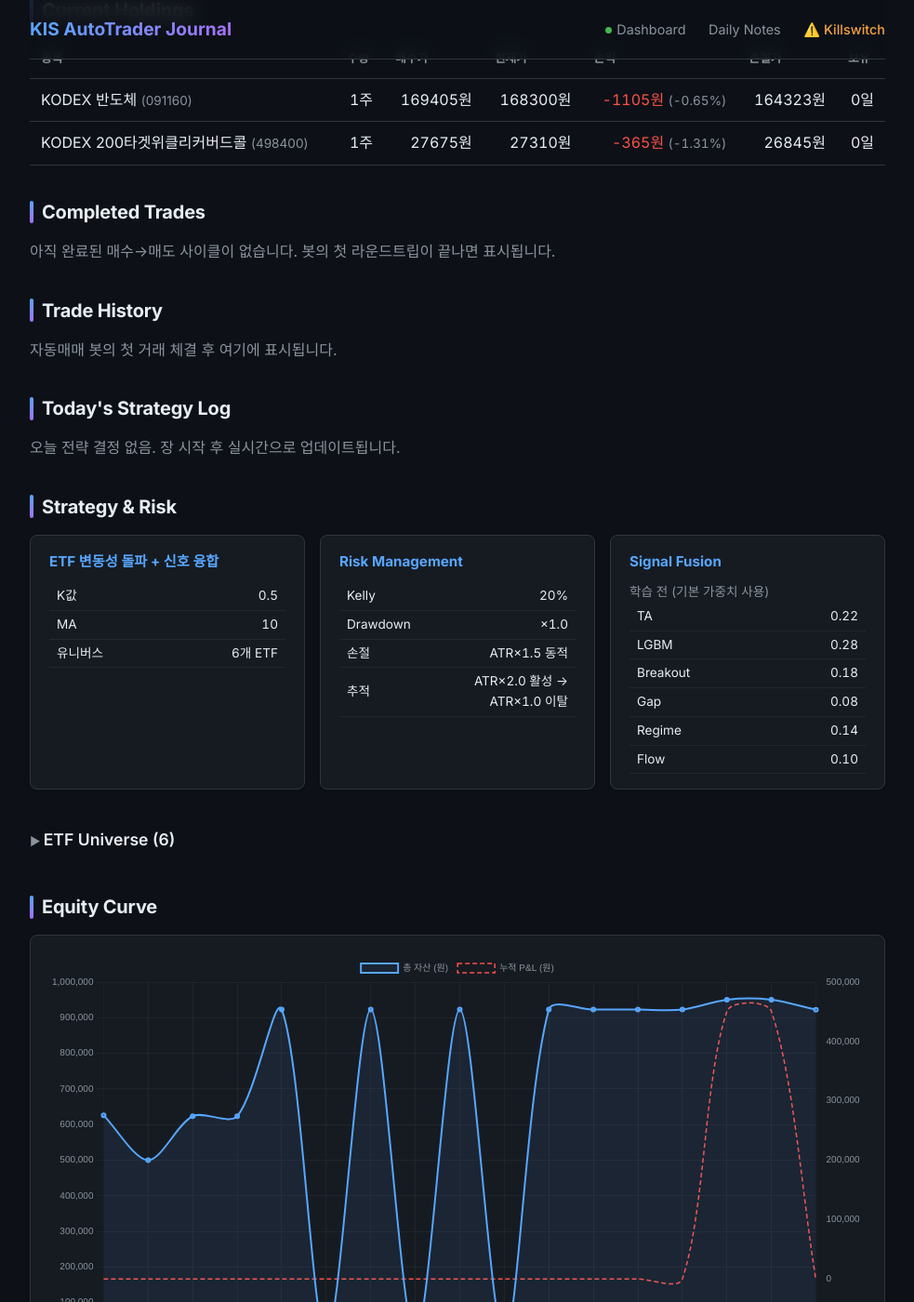
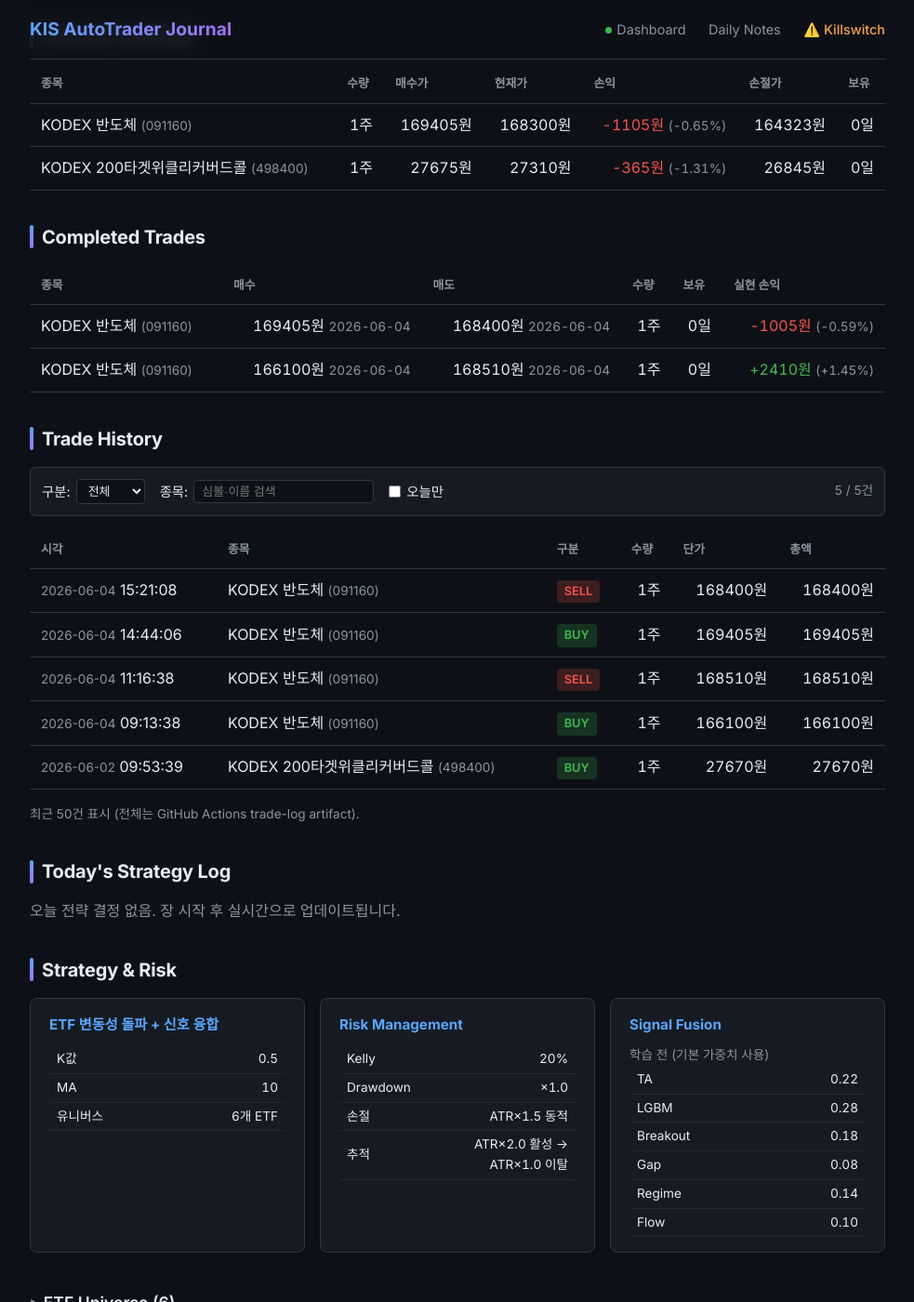
Before and after one commit to BudongJW/kis-trading-journal, a Jekyll site: the page built from index.html, in a window 1280 px wide and 1400 px high, scrolled down 1788 px. Shown: the whole window at 93% size, without its empty margins (148-1131 px from the left). Built offline with Jekyll 4.4.1, drawn with Linux system fonts in a browser that asks for light colours; nearby versions of some CDN libraries; some of the changed text lies outside the part shown.

Commit message:
auto: 상태 새로고침(읽기전용) 15:56

```diff
--- a/_data/portfolio.json
+++ b/_data/portfolio.json
@@ -1,5 +1,5 @@
 {
-  "updated_at": "2026-06-04T15:37:32.135630",
+  "updated_at": "2026-06-04T15:56:20.919113",
   "initial_capital": 500000,
   "cash": 921610,
   "holdings": [
@@ -24,7 +24,6 @@
       "buy_price": 27675,
       "pnl": -365,
       "pnl_pct": -1.31,
-      "manual": true,
       "stop_price": 26845
     }
   ],
@@ -43,48 +42,143 @@
   },
   "holdings_value": 195610,
   "total_value": 922435,
-  "total_pnl": 0,
-  "total_pnl_pct": 0,
-  "realized_pnl": 0,
+  "total_pnl": -26265,
+  "total_pnl_pct": -7.23,
+  "realized_pnl": 1405,
   "unrealized_pnl": -1470,
-  "total_trades": 0,
-  "completed_trades": 0,
-  "winning_trades": 0,
-  "losing_trades": 0,
-  "win_rate": 0.0,
-  "trades": [],
-  "realized": [],
+  "total_trades": 5,
+  "completed_trades": 2,
+  "winning_trades": 1,
+  "losing_trades": 1,
+  "win_rate": 50.0,
+  "trades": [
+    {
+      "timestamp": "2026-06-02T09:53:39",
+      "date": "2026-06-02",
+      "time": "09:53:39",
+      "symbol": "498400",
+      "name": "KODEX 200타겟위클리커버드콜",
+      "side": "buy",
+      "qty": 1,
+      "price": 27670,
+      "amount": 27670
+    },
+    {
+      "timestamp": "2026-06-04T09:13:38",
+      "date": "2026-06-04",
+      "time": "09:13:38",
+      "symbol": "091160",
+      "name": "KODEX 반도체",
+      "side": "buy",
+      "qty": 1,
+      "price": 166100,
+      "amount": 166100
+    },
+    {
+      "timestamp": "2026-06-04T11:16:38",
+      "date": "2026-06-04",
+      "time": "11:16:38",
+      "symbol": "091160",
+      "name": "KODEX 반도체",
+      "side": "sell",
+      "qty": 1,
+      "price": 168510,
+      "amount": 168510
+    },
+    {
+      "timestamp": "2026-06-04T14:44:06",
+      "date": "2026-06-04",
+      "time": "14:44:06",
+      "symbol": "091160",
+      "name": "KODEX 반도체",
+      "side": "buy",
+      "qty": 1,
+      "price": 169405,
+      "amount": 169405
+    },
+    {
+      "timestamp": "2026-06-04T15:21:08",
+      "date": "2026-06-04",
+      "time": "15:21:08",
+      "symbol": "091160",
+      "name": "KODEX 반도체",
+      "side": "sell",
+      "qty": 1,
+      "price": 168400,
+      "amount": 168400
+    }
+  ],
+  "realized": [
+    {
+      "symbol": "091160",
+      "name": "KODEX 반도체",
+      "buy_date": "2026-06-04",
+      "buy_time": "09:13:38",
+      "buy_price": 166100,
+      "sell_date": "2026-06-04",
+      "sell_time": "11:16:38",
+      "sell_price": 168510,
+      "qty": 1,
+      "pnl": 2410,
+      "pnl_pct": 1.45,
+      "hold_days": 0
+    },
+    {
+      "symbol": "091160",
+      "name": "KODEX 반도체",
+      "buy_date": "2026-06-04",
+      "buy_time": "14:44:06",
+      "buy_price": 169405,
+      "sell_date": "2026-06-04",
+      "sell_time": "15:21:08",
+      "sell_price": 168400,
+      "qty": 1,
+      "pnl": -1005,
+      "pnl_pct": -0.59,
+      "hold_days": 0
+    }
+  ],
   "rejected_orders": [],
   "today_summary": {
     "date": "2026-06-04",
-    "buys": 0,
-    "sells": 0,
-    "completed_round_trips": 0,
-    "buy_notional": 0,
-    "sell_notional": 0,
-    "fees": 0,
-    "taxes": 0,
-    "total_cost": 0,
-    "realized_pnl_gross": 0,
-    "realized_pnl_net": 0,
-    "best_trade": null,
-    "worst_trade": null
+    "buys": 2,
+    "sells": 2,
+    "completed_round_trips": 2,
+    "buy_notional": 335505,
+    "sell_notional": 336910,
+    "fees": 101,
+    "taxes": 775,
+    "total_cost": 876,
+    "realized_pnl_gross": 1405,
+    "realized_pnl_net": 529,
+    "best_trade": {
+      "symbol": "091160",
+      "name": "KODEX 반도체",
+      "pnl": 2410,
+      "pnl_pct": 1.45
+    },
+    "worst_trade": {
+      "symbol": "091160",
+      "name": "KODEX 반도체",
+      "pnl": -1005,
+      "pnl_pct": -0.59
+    }
   },
   "costs": {
-    "total_fees": 0,
-    "total_taxes": 0,
-    "total_cost": 0,
-    "realized_pnl_gross": 0,
-    "realized_pnl_net": 0,
+    "total_fees": 105,
+    "total_taxes": 775,
+    "total_cost": 880,
+    "realized_pnl_gross": 1405,
+    "realized_pnl_net": 525,
     "tax_exemption_remaining_krw": 2500000
   },
   "performance": {
-    "sharpe_ratio": -0.01,
-    "max_drawdown_pct": -47.56,
-    "profit_factor": 0,
-    "avg_win_pct": 0,
-    "avg_loss_pct": 0,
-    "total_return_pct": -0.29
+    "sharpe_ratio": -0.0,
+    "max_drawdown_pct": -47.41,
+    "profit_factor": 2.4,
+    "avg_win_pct": 1.45,
+    "avg_loss_pct": -0.59,
+    "total_return_pct": -0.01
   },
   "r_summary": {},
   "daily_history": [
@@ -306,11 +400,11 @@
       "total_value": 922435,
       "cash": 921610,
       "holdings_value": 195610,
-      "day_pnl": -1470,
-      "cumul_pnl": -1470,
-      "realized_pnl": 0,
+      "day_pnl": -941,
+      "cumul_pnl": -65,
+      "realized_pnl": 1405,
       "unrealized_pnl": -1470,
-      "net_deposit": 423905,
+      "net_deposit": 422500,
       "regime": "up",
       "hmm_state": "sideways",
       "confidence": 0.587,
@@ -374,7 +468,7 @@
   "risk": {
     "kelly_f": 0.2,
     "drawdown_scale": 1.0,
-    "drawdown_reason": "거래 0건, 스케일링 미적용",
+    "drawdown_reason": "거래 2건, 스케일링 미적용",
     "stop_type": "ATR×1.5 동적",
     "trailing_type": "ATR×2.0 활성 → ATR×1.0 이탈"
   },
```
